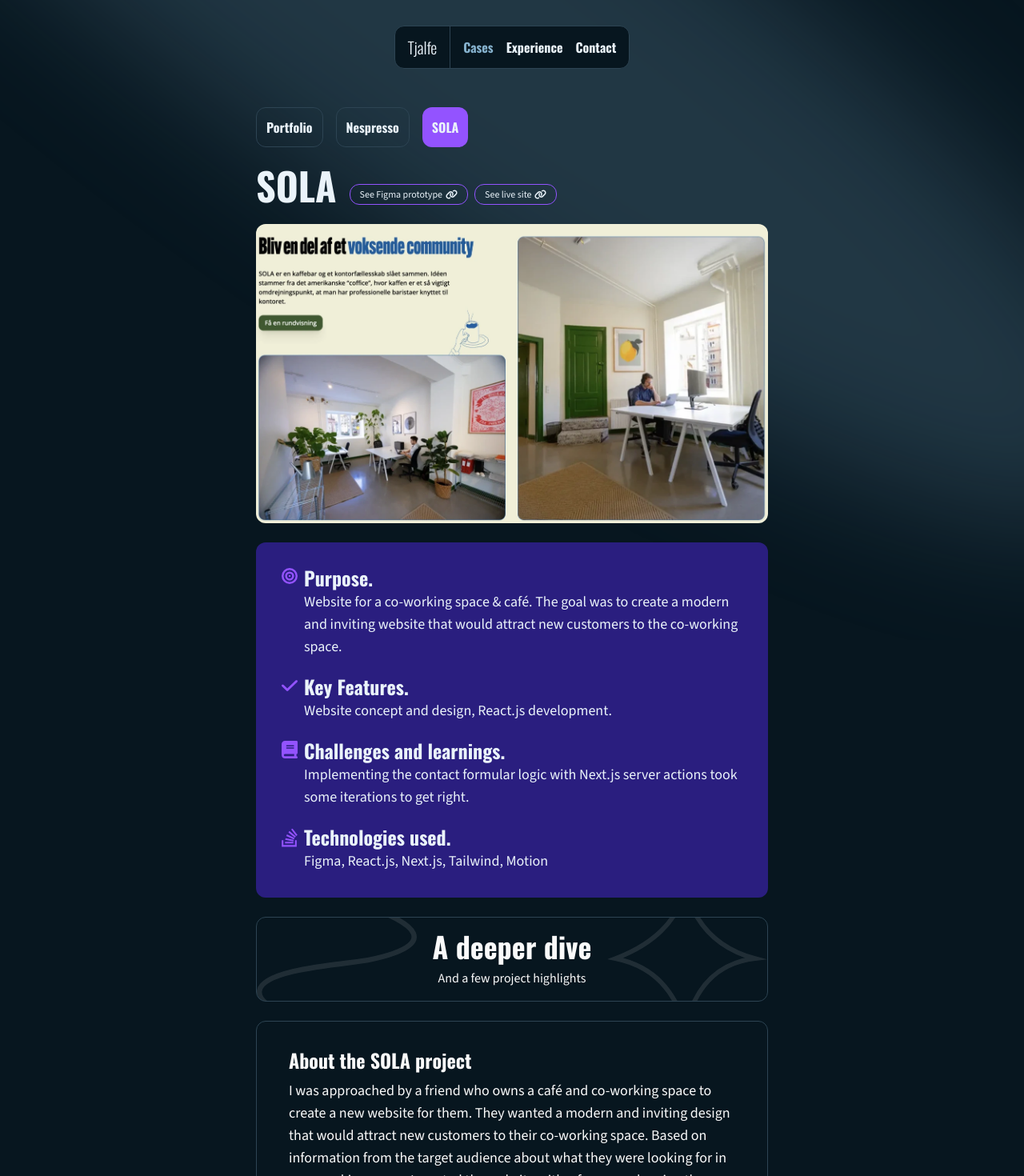
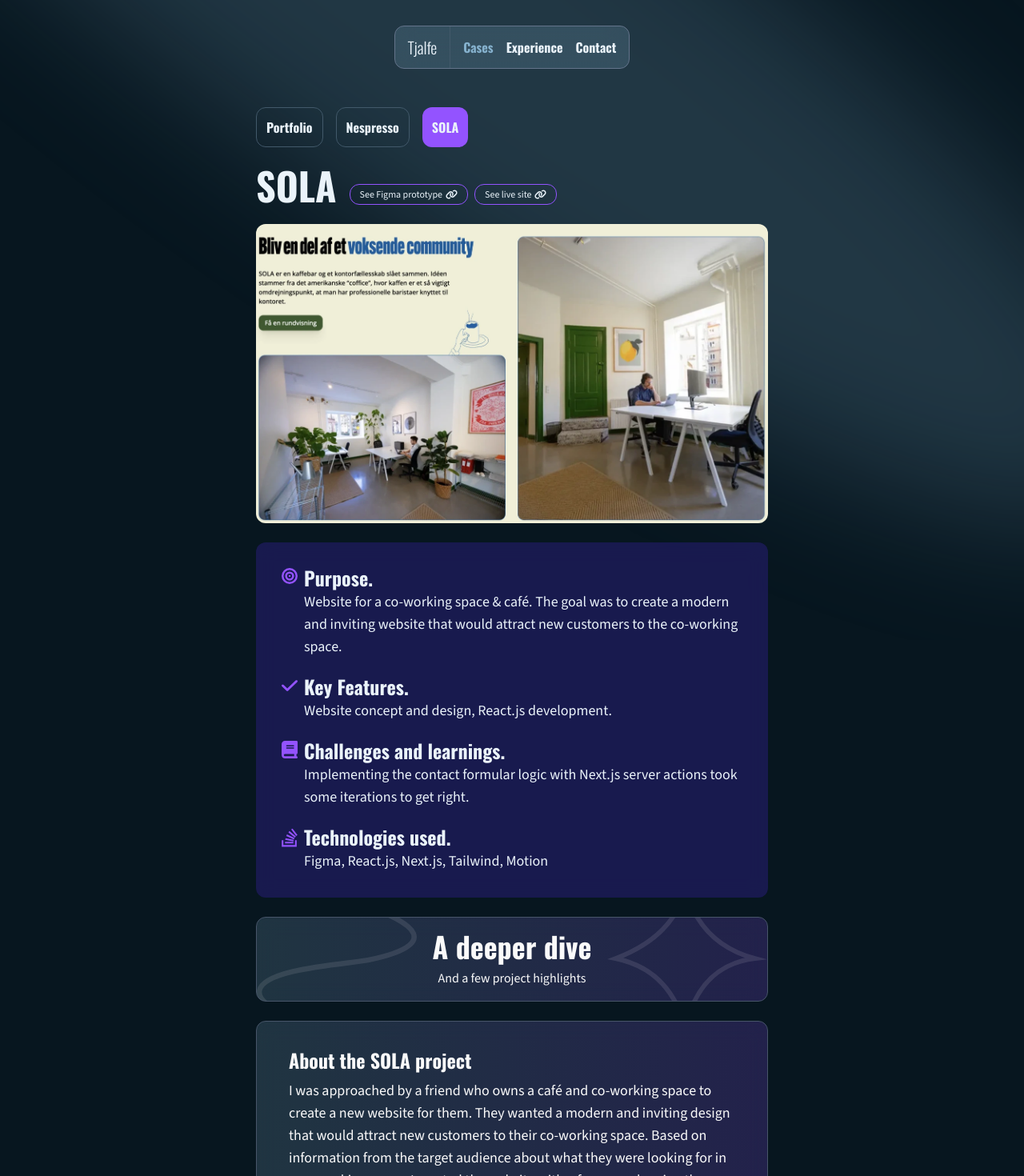
Before and after one commit to t-holmquist/portfolio, a Next.js app: page /cases in a window 1280 px wide. Shown: the top 1470 px of the page at 80% size. Built offline with nearby package versions, Linux system fonts and the light colour scheme.

Commit message:
Update new transparent and blur design across components

```diff
--- a/app/globals.css
+++ b/app/globals.css
@@ -102,3 +102,10 @@
 #portrait {
 animation: portrait-animation 4s ease-in-out 0s infinite alternate none;
 }
+
+
+/* Transparent background styles */
+
+.custom-blur {
+  backdrop-filter: blur(12px);
+}
--- a/app/page.tsx
+++ b/app/page.tsx
@@ -10,7 +10,7 @@ import Footer from "@/components/Footer";
 export default function Home() {
   return (
     <main className="relative bg-brandBackgroundBlack flex justify-center items-center
-    flex-col mx-auto overflow-clip sm:px-10 px-5">
+    flex-col mx-auto overflow-clip sm:px-16 px-5">
       <div className="max-w-7xl xl:max-w-[100rem] w-full">
         <FloatingNav
         navItems={navItems}
--- a/components/Experience.tsx
+++ b/components/Experience.tsx
@@ -68,7 +68,7 @@ const Experience = () => {
                 variants={childItemVariant}
                 key={card.id}
                 borderRadius="1.75rem"
-                className="flex-1 text-white border-neutral-200 dark:border-slate-800 bg-brandBackgroundBlack">
+                className="flex-1 text-white border-brandBorder bg-brandBackgroundBlack">
                     <div className="flex items-center rounded-lg p-3 bg-brandBackgroundGrey border border-slate-700">
                         <p className="text-brandTextWhite font-sourceSans text-xs">{card.year}</p>
                     </div>
--- a/components/ProjectDeeperDive.tsx
+++ b/components/ProjectDeeperDive.tsx
@@ -19,14 +19,14 @@ const ProjectDeeperDive = ( { className, projectId } :
     return (
         <section className={cn("space-y-6 mt-6", className)}>
             {/* A deeper dive section */}
-            <div className="relative overflow-hidden flex flex-col justify-center items-center border border-brandBorder rounded-xl p-4 gap-2 bg-brandBackgroundBlack">
+            <div className="relative overflow-hidden flex flex-col justify-center items-center border border-slate-600 rounded-xl p-4 gap-2 custom-blur bg-gradient-to-r from-brandSecondary/20 to-brandAccent/20 ">
                 <h2 className="font-oswald text-4xl font-bold">A deeper dive</h2>
                 <p className="font-sourceSans">And a few project highlights</p>
                 <Image src={"/floatingillustrations/line.svg"} width={200} height={200} alt="illustration" className="absolute left-0 opacity-10"/>
                 <Image src={"/floatingillustrations/diamond.svg"} width={200} height={200} alt="illustration" className="absolute -right-20 md:right-0 opacity-10"/>
             </div>
             {/* Content */}
-            <div className="bg-brandBackgroundBlack border border-brandBorder rounded-xl flex flex-col items-center justify-center p-6 md:py-8 md:px-10 gap-12">
+            <div className="custom-blur bg-gradient-to-r from-brandSecondary/20 to-brandAccent/20 border border-slate-600 rounded-xl flex flex-col items-center justify-center p-6 md:py-8 md:px-10 gap-12">
                 <div className="space-y-2 self-start">
                     <h3 className="font-oswald text-2xl font-bold">{ProjectData[projectId].deeperDiveContent.aboutProjectHeader}</h3>
                     <p className="font-sourceSans text-lg">{ProjectData[projectId].deeperDiveContent.aboutProjectDescription}</p>
--- a/components/ProjectSummary.tsx
+++ b/components/ProjectSummary.tsx
@@ -142,7 +142,7 @@ const ProjectSummary = ({
                 transition={{
                     duration: 1,
                 }}
-                className="flex flex-col justify-center w-full bg-brandPrimary rounded-xl p-6 md:p-8 gap-6">
+                className="flex flex-col justify-center w-full custom-blur bg-brandPrimary/50 rounded-xl p-6 md:p-8 gap-6">
                     <motion.div
                     variants={childItemVariant}
                     className="flex gap-2">
--- a/components/RecentProjects.tsx
+++ b/components/RecentProjects.tsx
@@ -1,6 +1,6 @@
 import { projects } from "@/data"
 import { ProjectCard } from "./ui/ProjectCard"
-import { FaEye, FaLocationArrow } from "react-icons/fa6"
+import { FaLocationArrow } from "react-icons/fa6"
 import Image from "next/image"
 import MagicButton from "./ui/MagicButton"
 import Link from "next/link"
@@ -28,7 +28,7 @@ const RecentProjects = () => {
         </div>
         <div className="flex xl:flex-row flex-col items-center justify-center p-4 gap-x-24 gap-y-8 md:gap-y-16 lg:gap-y-8 mt-24">
             {projects.map(({ id, title, des, img, iconLists, link }) => (
-                <div key={id} className="flex lg:h-[41] lg:w-[570px] items-center justify-center lg:min-h-[32.5] w-[80vw]">
+                <div key={id} className="flex items-center justify-center lg:min-h-[32.5]">
                     <ProjectCard id={id} title={link} href={link}>
                         <div className="relative flex items-center justify-center sm:w-[570px] w-[80vw] overflow-hidden lg:h-[40vh] h-[30vh] sm:mb-4">
                             <Image src={img} alt={title} className="z-10 rounded-xl" width={1163} height={720}/>
--- a/components/ui/BentoGrid.tsx
+++ b/components/ui/BentoGrid.tsx
@@ -52,7 +52,7 @@ export const BentoGridItem = ({
   return (
     <div
       className={cn(
-        `row-span-1  ${id === 2 ? "bg-brandBackgroundBlack" : "bg-brandBackgroundBlack"} relative overflow-hidden rounded-3xl group/bento transition duration-200 justify-between flex flex-col space-y-4 border border-white/0.1`,
+        `row-span-1 custom-blur bg-gradient-to-r from-brandSecondary/5 to-brandAccent/5 relative overflow-hidden rounded-3xl group/bento transition duration-200 justify-between flex flex-col space-y-4 border border-slate-600`,
         className
       )}
     >
--- a/components/ui/FloatingNav.tsx
+++ b/components/ui/FloatingNav.tsx
@@ -20,7 +20,7 @@ export const FloatingNav = ({
   return (
     <div
       className={cn(
-        "flex max-w-fit sticky mt-8 top-2 mx-auto border rounded-xl z-[5000] items-center justify-center border-brandBorder bg-brandBackgroundBlack",
+        "flex max-w-fit sticky mt-8 top-2 mx-auto border rounded-xl z-[5000] items-center justify-center border-slate-500 custom-blur bg-gradient-to-r from-brandSecondary/20 to-brandSecondary/20",
         className
       )}
     >
--- a/data/index.ts
+++ b/data/index.ts
@@ -93,6 +93,16 @@ export const navItems = [
 
   export const workExperience = [
     {
+      id: 0,
+      title: "Center for IT og Medicoteknologi",
+      desc: "Working as a Student assistant - improving the user experience of Min Sundhedsplatform and working with application testing of Sundhedsplatformen. Gaining experience working in an agile organization using the Scaled Agile Framework (SAFe)",
+      className: "md:col-span-2",
+      thumbnail: "/b4.svg",
+      year: "Current",
+      hasCertificate: false,
+      certificate: '',
+    },
+    {
       id: 1,
       title: "Multimedia Design, CPH Business Academy",
       desc: "Front-end development, React, UI/UX design, Figma, Project management",
--- a/tailwind.config.ts
+++ b/tailwind.config.ts
@@ -44,7 +44,7 @@ const config = {
         },
         brandPrimary: "#2A1E7F",
         brandSecondary: "#86B2CE",
-        brandBorder: "#2D4453",
+        brandBorder: "#42596a",
         brandAccent: "#9353FF",
         brandBackgroundBlack: "#07161F",
         brandBackgroundGrey: "#2D4453",
```
